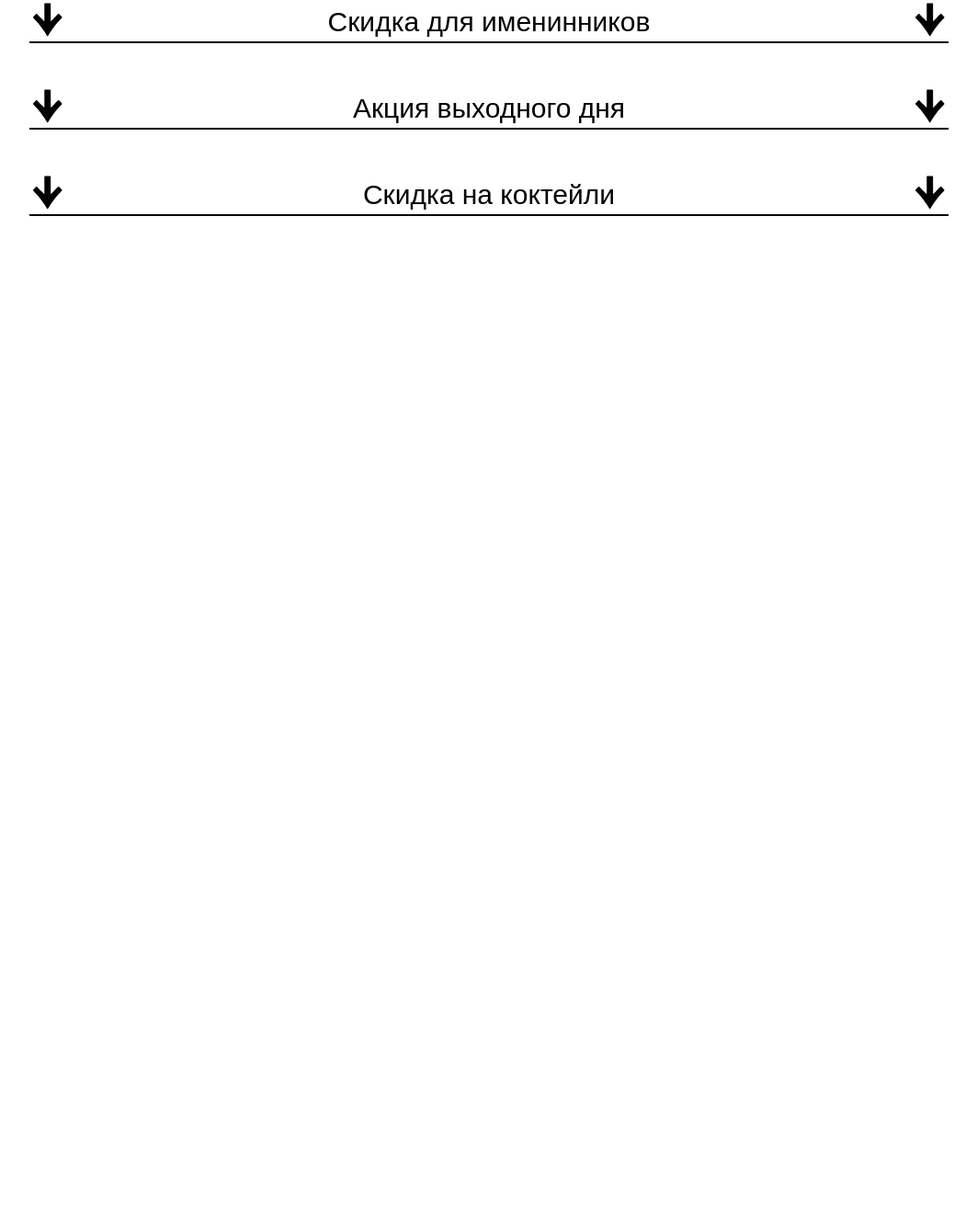
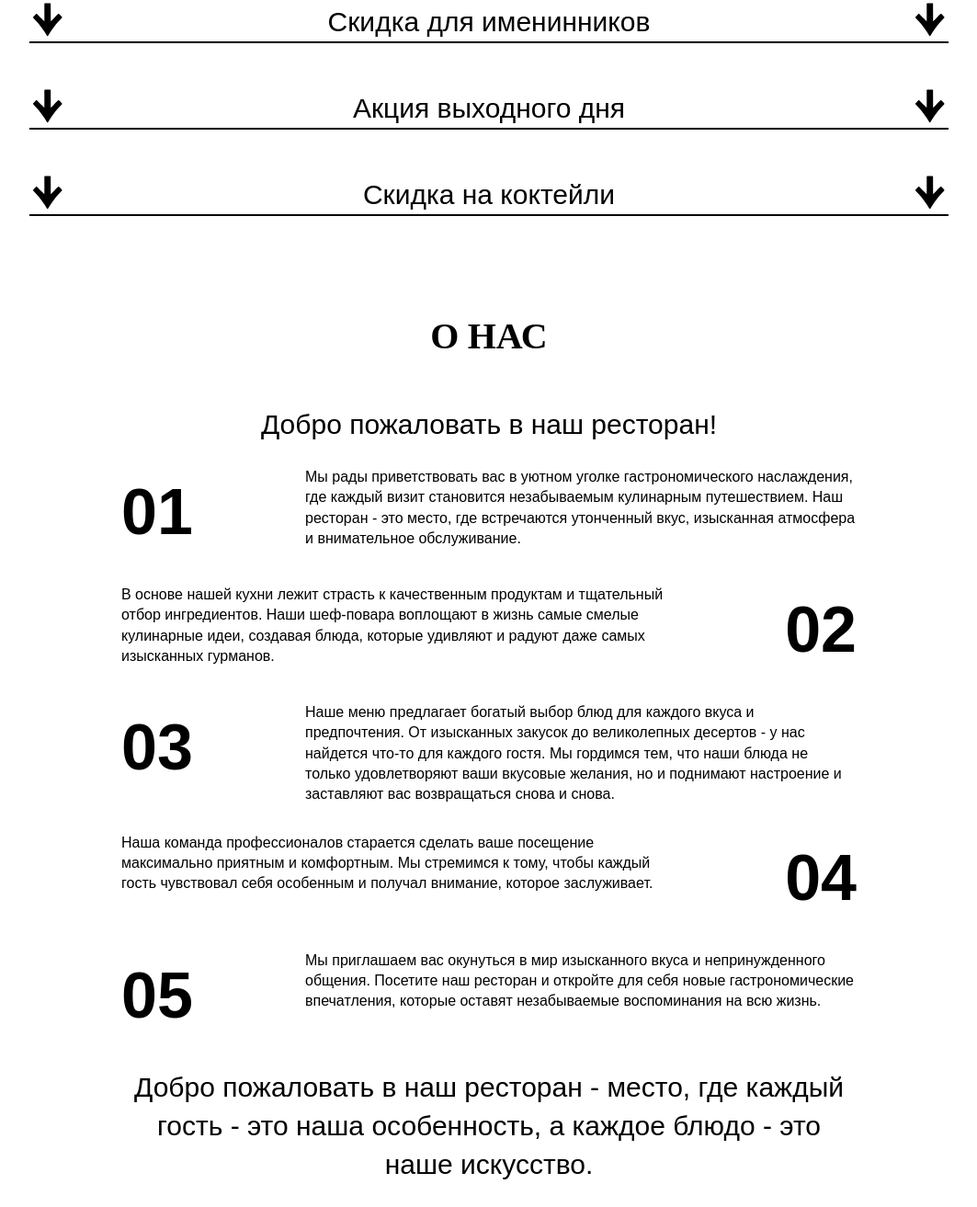
Before and after one commit to VitaliyKaramanuca/diplom, a plain HTML site: page index.html in a window 1280 px wide. Shown: the part 3030-4343 px from the top of the page at 92% size, without its empty margins (108-1171 px from the left). Before the commit the page ends 3265 px from the top, so only its background shows below. Drawn offline with nearby package versions, Linux system fonts and the light colour scheme; a web font is replaced by a local one.

Commit message:
first version

```diff
--- a/css/style.css
+++ b/css/style.css
@@ -212,3 +212,38 @@ body{
     margin-bottom: 10px;
     display: none;
 }
+
+.action__accordeon{
+    margin-bottom: 100px;
+}
+
+.about__hello{
+    text-align: center;
+    font-size: 30px;
+    margin-bottom: 25px;
+}
+
+.about__inner{
+    padding: 0 200px;
+}
+
+.about__item{
+    display: flex;
+    gap: 30px;
+    justify-content: space-between;
+    margin-bottom: 30px;
+}
+
+.about__item:nth-child(even){
+    flex-direction: row-reverse;
+}
+
+
+.about__text{
+    flex-basis: 600px;
+}
+
+.about__number{
+    font-size: 70px;
+    font-weight: bold;
+}
--- a/index.html
+++ b/index.html
@@ -233,6 +233,35 @@
                 </div>
             </div>
         </section>
+        <section class="about__us">
+            <div class="container">
+                <h3 class="section__title">О нас</h3>
+                <div class="about__inner">
+                    <p class="about__hello">Добро пожаловать в наш ресторан!</p>
+                    <div class="about__item">
+                        <p class="about__text">Мы рады приветствовать вас в уютном уголке гастрономического наслаждения, где каждый визит становится незабываемым кулинарным путешествием. Наш ресторан - это место, где встречаются утонченный вкус, изысканная атмосфера и внимательное обслуживание.</p>
+                        <p class="about__number">01</p>
+                    </div>
+                    <div class="about__item">
+                        <p class="about__text">В основе нашей кухни лежит страсть к качественным продуктам и тщательный отбор ингредиентов. Наши шеф-повара воплощают в жизнь самые смелые кулинарные идеи, создавая блюда, которые удивляют и радуют даже самых изысканных гурманов.</p>
+                        <p class="about__number">02</p>
+                    </div>
+                    <div class="about__item">
+                        <p class="about__text">Наше меню предлагает богатый выбор блюд для каждого вкуса и предпочтения. От изысканных закусок до великолепных десертов - у нас найдется что-то для каждого гостя. Мы гордимся тем, что наши блюда не только удовлетворяют ваши вкусовые желания, но и поднимают настроение и заставляют вас возвращаться снова и снова.</p>
+                        <p class="about__number">03</p>
+                    </div>
+                    <div class="about__item">
+                        <p class="about__text">Наша команда профессионалов старается сделать ваше посещение максимально приятным и комфортным. Мы стремимся к тому, чтобы каждый гость чувствовал себя особенным и получал внимание, которое заслуживает.</p>
+                        <p class="about__number">04</p>
+                    </div>
+                    <div class="about__item">
+                        <p class="about__text">Мы приглашаем вас окунуться в мир изысканного вкуса и непринужденного общения. Посетите наш ресторан и откройте для себя новые гастрономические впечатления, которые оставят незабываемые воспоминания на всю жизнь.</p>
+                        <p class="about__number">05</p>
+                    </div>
+                    <p class="about__hello">Добро пожаловать в наш ресторан - место, где каждый гость - это наша особенность, а каждое блюдо - это наше искусство.</p>
+                </div>
+            </div>
+        </section>
     </div>
     <script src="https://cdn.jsdelivr.net/npm/swiper@11/swiper-bundle.min.js"></script>
     <script src="js/main.js"></script>
```
